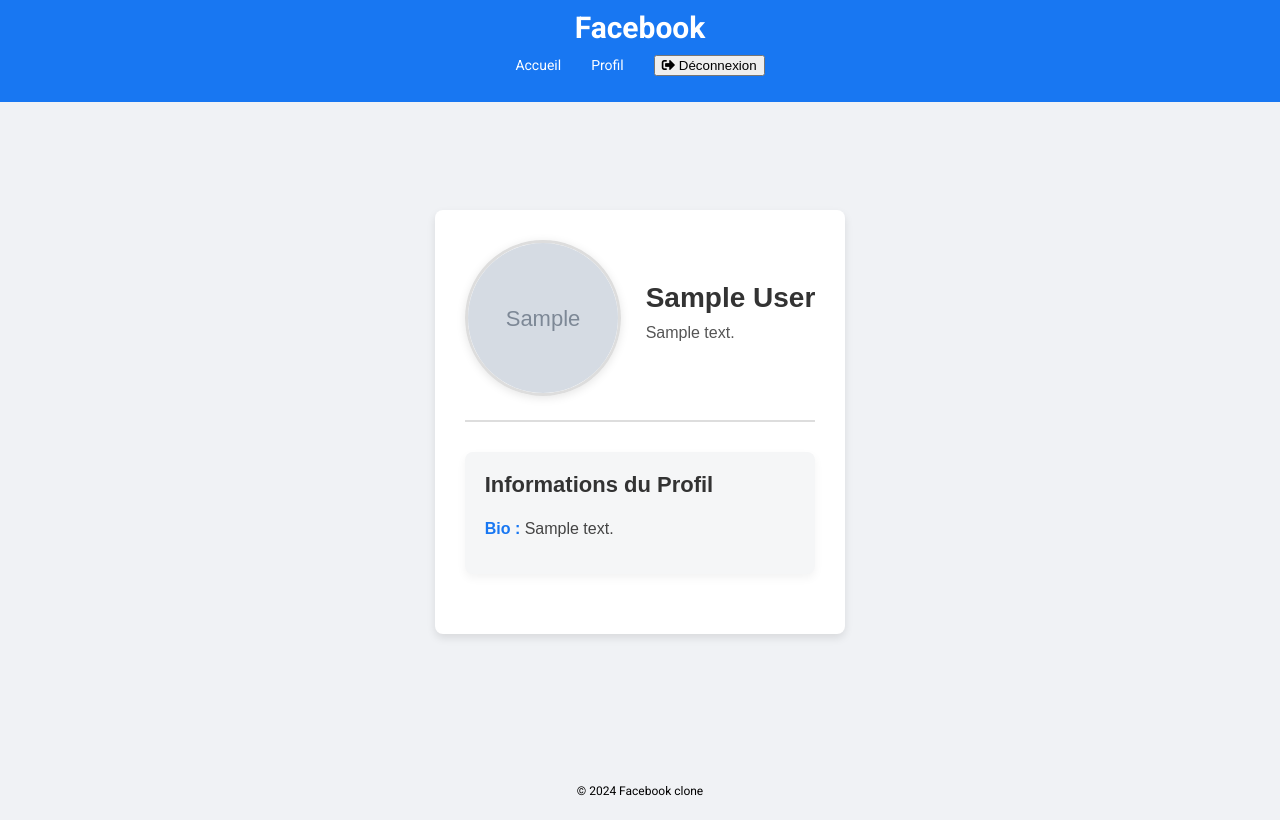
After one commit to MandfredGRONDIN/projet-reseau-facebook, a Django app: page /profile/ in a window 1280 px wide. The commit adds this page. Run offline with Django 5.2, Linux system fonts and the light colour scheme; a user stored in the database is signed in; tables that the repository leaves empty hold one stand-in row (values such as "Sample post"); grey boxes marked "Sample" are stand-in pictures.

Commit message:
Add profile management features including views, forms, and templates. Add css and edit_profile.

```diff
--- a/facebook/authentication/templates/base.html
+++ b/facebook/authentication/templates/base.html
@@ -5,80 +5,38 @@
     <meta name="viewport" content="width=device-width, initial-scale=1.0">
     <title>{% block title %}Facebook{% endblock %}</title>
 
+    <!-- Chargez les tags static -->
+    {% load static %}
+
     <link rel="stylesheet" href="https://cdnjs.cloudflare.com/ajax/libs/font-awesome/5.15.3/css/all.min.css">
     <link rel="stylesheet" href="https://fonts.googleapis.com/css2?family=Roboto:wght@400;500;700&display=swap">
-
+    <link rel="stylesheet" href="{% static 'css/styles.css' %}">
     {% block extra_css %}
-    <style>
-        body {
-            font-family: 'Roboto', sans-serif;
-            background-color: #f0f2f5;
-            margin: 0;
-            padding: 0;
-        }
-
-        .header {
-            background-color: #1877f2;
-            padding: 10px 0;
-            text-align: center;
-            color: white;
-        }
-
-        .header .logo {
-            font-size: 30px;
-            font-weight: 700;
-            color: #fff;
-        }
-
-        .header .nav-links {
-            margin-top: 10px;
-        }
-
-        .header .nav-links a {
-            color: white;
-            margin: 0 15px;
-            text-decoration: none;
-            font-size: 14px;
-        }
-
-        .header .nav-links a:hover {
-            text-decoration: underline;
-        }
-
-        .container {
-            display: flex;
-            justify-content: center;
-            align-items: center;
-            min-height: 80vh;
-        }
-
-        .footer {
-            background-color: #f0f2f5;
-            padding: 10px;
-            text-align: center;
-            margin-top: 20px;
-            font-size: 12px;
-        }
-
-        .footer a {
-            color: #1877f2;
-            text-decoration: none;
-        }
-
-        .footer a:hover {
-            text-decoration: underline;
-        }
-    </style>
     {% endblock %}
 </head>
 <body>
 
     <!-- En-tête -->
     <header class="header">
-        <div class="logo">Facebook</div>
-        <div class="nav-links">
-
+        <div class="logo">
+            Facebook
         </div>
+        <ul class="nav-links">
+            {% if user.is_authenticated %}
+            <li><a href="{% url 'home' %}">Accueil</a></li>
+            <li><a href="{% url 'profile' %}">Profil</a></li>
+            <li>
+                <form method="post" action="{% url 'logout' %}">
+                    {% csrf_token %}
+                    <button type="submit" class="btn btn-link">
+                        <i class="fas fa-sign-out-alt"></i> Déconnexion
+                    </button>
+                </form>
+            </li>
+            {% else %}
+            <li><a href="{% url 'login' %}">Se connecter</a></li>
+            {% endif %}
+        </ul>
     </header>
 
     <!-- Contenu de la page -->
@@ -88,7 +46,7 @@
 
     <!-- Pied de page -->
     <footer class="footer">
-
+        <p>&copy; 2024 Facebook clone</p>
     </footer>
 
 </body>
--- a/facebook/facebook/urls.py
+++ b/facebook/facebook/urls.py
@@ -3,6 +3,6 @@
 
 urlpatterns = [
     path('admin/', admin.site.urls),
-    #path('', include('profile.urls')),
+    path('', include('profile.urls')),
     path('', include('authentication.urls')),
 ]
--- a/facebook/profile/models.py
+++ b/facebook/profile/models.py
@@ -1,7 +1,6 @@
 from django.contrib.auth.models import User
 from django.db import models
 from django.utils.translation import gettext_lazy as _
-
 
 class Profile(models.Model):
     user = models.OneToOneField(User, on_delete=models.CASCADE, verbose_name="Utilisateur")
--- /dev/null
+++ b/facebook/profile/templates/profile.html
@@ -0,0 +1,37 @@
+{% extends 'base.html' %}
+
+{% load static %}
+
+{% block content %}
+<div class="profile-container">
+    <div class="profile-header">
+        <div class="profile-img-container">
+            {% if user.profile.profile_picture %}
+                <a href="{% url 'edit_profile' %}">
+                    <img src="{{ user.profile.profile_picture.url }}" alt="Profile Picture" class="profile-picture">
+                </a>
+            {% else %}
+                <a href="{% url 'edit_profile' %}">
+                    <img src="https://www.gravatar.com/avatar/00000000000000000000000000000000?d=mp&f=y" alt="Default Profile Picture" class="profile-picture">
+                </a>
+            {% endif %}
+
+        </div>
+        <div class="profile-info">
+            <h2>{{ user.get_full_name }}</h2>
+            <p class="profile-bio">{{ user.profile.bio }}</p>
+        </div>
+    </div>
+
+    <div class="profile-details">
+        <h3>Informations du Profil</h3>
+        <ul>
+            <li><strong>Bio :</strong> {{ user.profile.bio }}</li>
+        </ul>
+    </div>
+</div>
+{% endblock %}
+
+{% block extra_css %}
+<link rel="stylesheet" href="{% static 'css/profile.css' %}">
+{% endblock %}
--- a/facebook/profile/urls.py
+++ b/facebook/profile/urls.py
@@ -1,6 +1,12 @@
-""" from django.urls import path
-from .views import ProfileView
+from django.urls import path
+from .views import ProfileView, EditProfileView
+from django.conf import settings
+from django.conf.urls.static import static
 
 urlpatterns = [
     path('profile/', ProfileView.as_view(), name='profile'),
-] """
+    path('profile/edit/', EditProfileView.as_view(), name='edit_profile'),
+]
+
+if settings.DEBUG:
+    urlpatterns += static(settings.MEDIA_URL, document_root=settings.MEDIA_ROOT)
--- /dev/null
+++ b/facebook/profile/views.py
@@ -0,0 +1,26 @@
+from django.views.generic import TemplateView
+from django.views.generic import UpdateView
+from django.urls import reverse_lazy
+from django.contrib.auth.mixins import LoginRequiredMixin
+from .models import Profile
+from .forms import ProfileForm
+
+class ProfileView(LoginRequiredMixin, TemplateView):
+    template_name = 'profile.html'
+    login_url = '/login/'
+
+    def get_context_data(self, **kwargs):
+        context = super().get_context_data(**kwargs)
+        context['profile'] = self.request.user.profile
+        return context
+
+class EditProfileView(LoginRequiredMixin, UpdateView):
+    model = Profile
+    form_class = ProfileForm
+    template_name = 'edit_profile.html'
+
+    def get_object(self, queryset=None):
+        return self.request.user.profile
+
+    def get_success_url(self):
+        return reverse_lazy('profile')
--- /dev/null
+++ b/facebook/static/css/profile.css
@@ -0,0 +1,93 @@
+/* Conteneur général du profil */
+.profile-container {
+    margin: 0 auto;
+    max-width: 1000px;
+    padding: 30px;
+    font-family: 'Arial', sans-serif;
+    background: #fff;
+    border-radius: 8px;
+    box-shadow: 0 4px 8px rgba(0, 0, 0, 0.1);
+}
+
+/* En-tête du profil */
+.profile-header {
+    display: flex;
+    align-items: center;
+    margin-bottom: 30px;
+    border-bottom: 2px solid #ddd;
+    padding-bottom: 20px;
+}
+
+/* Image du profil */
+.profile-img-container {
+    flex-shrink: 0;
+    margin-right: 25px;
+}
+
+.profile-picture {
+    width: 150px;
+    height: 150px;
+    border-radius: 50%;
+    border: 3px solid #ddd;
+    object-fit: cover;
+    box-shadow: 0 2px 10px rgba(0, 0, 0, 0.1);
+}
+
+/* Informations du profil */
+.profile-info {
+    flex-grow: 1;
+}
+
+.profile-info h2 {
+    font-size: 28px;
+    color: #333;
+    margin: 0;
+}
+
+.profile-info .profile-email {
+    font-size: 16px;
+    color: #777;
+    margin-top: 10px;
+}
+
+.profile-info .profile-bio {
+    font-size: 16px;
+    color: #555;
+    margin-top: 10px;
+}
+
+/* Détails du profil (section avec liste d'informations) */
+.profile-details {
+    background-color: #f5f6f7;
+    padding: 20px;
+    border-radius: 8px;
+    box-shadow: 0 4px 10px rgba(0, 0, 0, 0.05);
+}
+
+.profile-details h3 {
+    font-size: 22px;
+    color: #333;
+    margin-top: 0;
+}
+
+.profile-details ul {
+    list-style-type: none;
+    padding: 0;
+}
+
+.profile-details li {
+    margin-bottom: 15px;
+    font-size: 16px;
+    color: #444;
+}
+
+.profile-details strong {
+    font-weight: bold;
+    color: #1877f2;
+}
+
+/* Ajout de l'espace entre les sections */
+.profile-details,
+.profile-header {
+    margin-bottom: 30px;
+}
--- /dev/null
+++ b/facebook/static/css/styles.css
@@ -0,0 +1,66 @@
+/* Styles généraux pour le body */
+body {
+    font-family: 'Roboto', sans-serif;
+    background-color: #f0f2f5;
+    margin: 0;
+    padding: 0;
+}
+
+.header {
+    background-color: #1877f2;
+    padding: 10px 0;
+    text-align: center;
+    color: white;
+}
+
+.header .logo {
+    font-size: 30px;
+    font-weight: 700;
+    color: #fff;
+}
+
+.header .nav-links {
+    margin-top: 10px;
+    display: flex;
+    justify-content: center;
+    list-style-type: none;
+    padding: 0;
+}
+
+.header .nav-links li {
+    margin: 0 15px;
+}
+
+.header .nav-links a {
+    color: white;
+    text-decoration: none;
+    font-size: 14px;
+}
+
+.header .nav-links a:hover {
+    text-decoration: underline;
+}
+
+.container {
+    display: flex;
+    justify-content: center;
+    align-items: center;
+    min-height: 80vh;
+}
+
+.footer {
+    background-color: #f0f2f5;
+    padding: 10px;
+    text-align: center;
+    margin-top: 20px;
+    font-size: 12px;
+}
+
+.footer a {
+    color: #1877f2;
+    text-decoration: none;
+}
+
+.footer a:hover {
+    text-decoration: underline;
+}
```
Also changed, not shown: facebook/authentication/forms.py (+30 -5 lines), facebook/facebook/settings.py (+9 -0 lines), facebook/profile/forms.py (added, +7 -0 lines), facebook/profile/templates/edit_profile.html (added, +10 -0 lines), facebook/profile/migrations/0001_initial.py.
